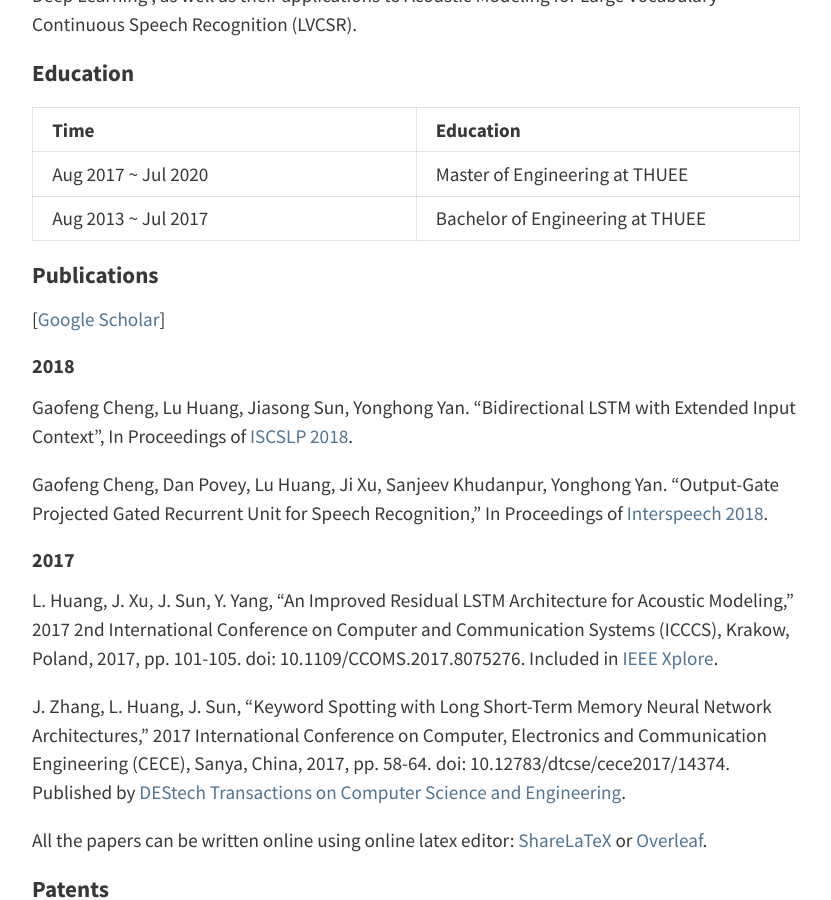
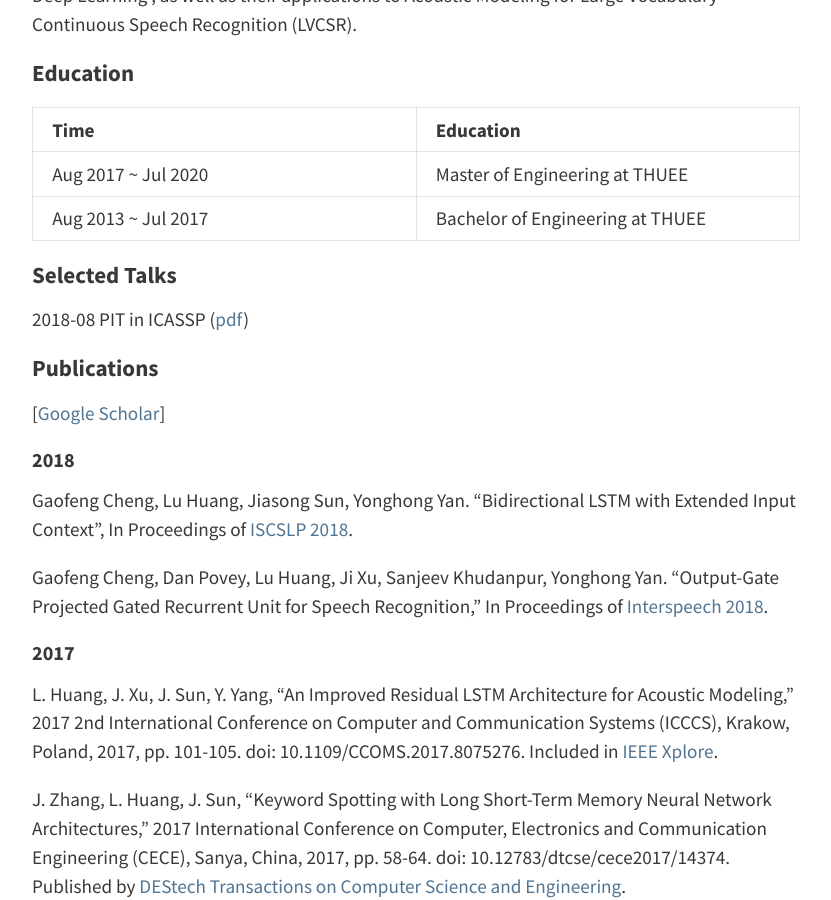
Before and after one commit to hlthu/hlthu.github.io, a Jekyll site: the page built from pages/about.md, in a window 1280 px wide and 900 px high, scrolled down 634 px. Shown: the whole window, without its empty margins (224-1055 px from the left). Built offline with Jekyll 4.4.1, drawn with Linux system fonts in a browser that asks for light colours; comment, search, counter and statistics services are not loaded.

Commit message:
Update about.md

```diff
--- a/pages/about.md
+++ b/pages/about.md
@@ -18,6 +18,10 @@ My research focuses on Artificial Neural Networks (especially recurrent neural n
 |----|----|
 |Aug 2017 ~ Jul 2020 | Master of Engineering at THUEE|
 |Aug 2013 ~ Jul 2017 | Bachelor of Engineering at THUEE|
+
+# Selected Talks
+
+2018-08 PIT in ICASSP ([pdf](https://github.com/hlthu/hlthu.github.io/blob/master/public/downloads/pit-huanglu-201808.pdf))
 
 # Publications
 
```
